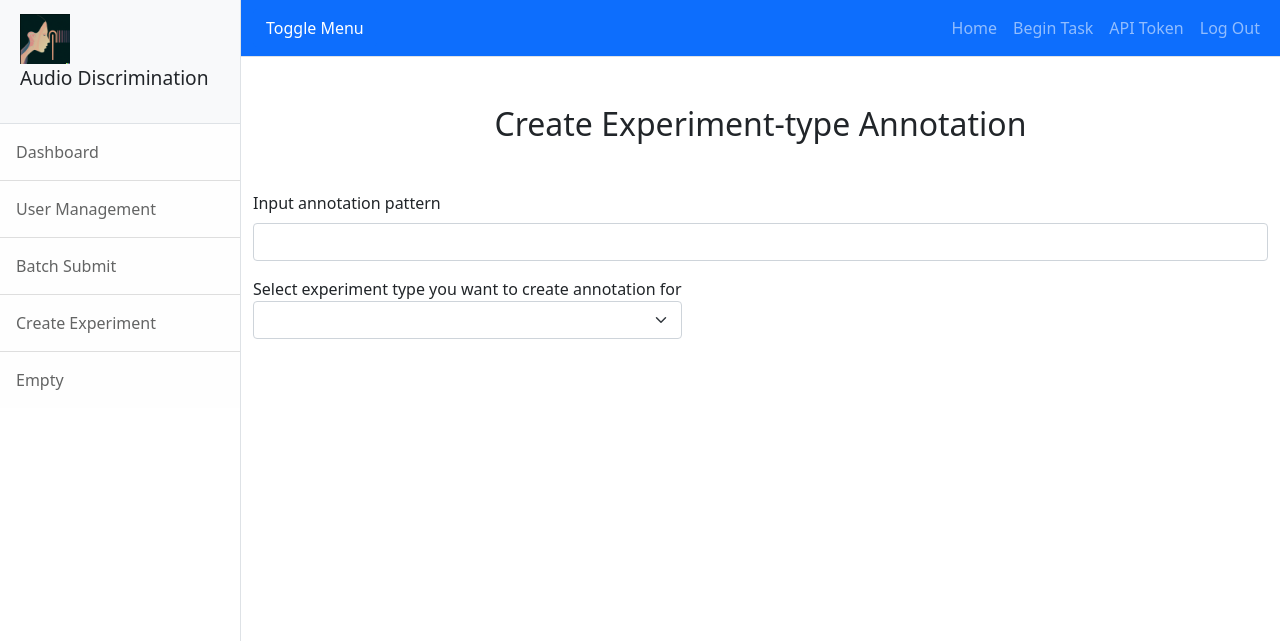
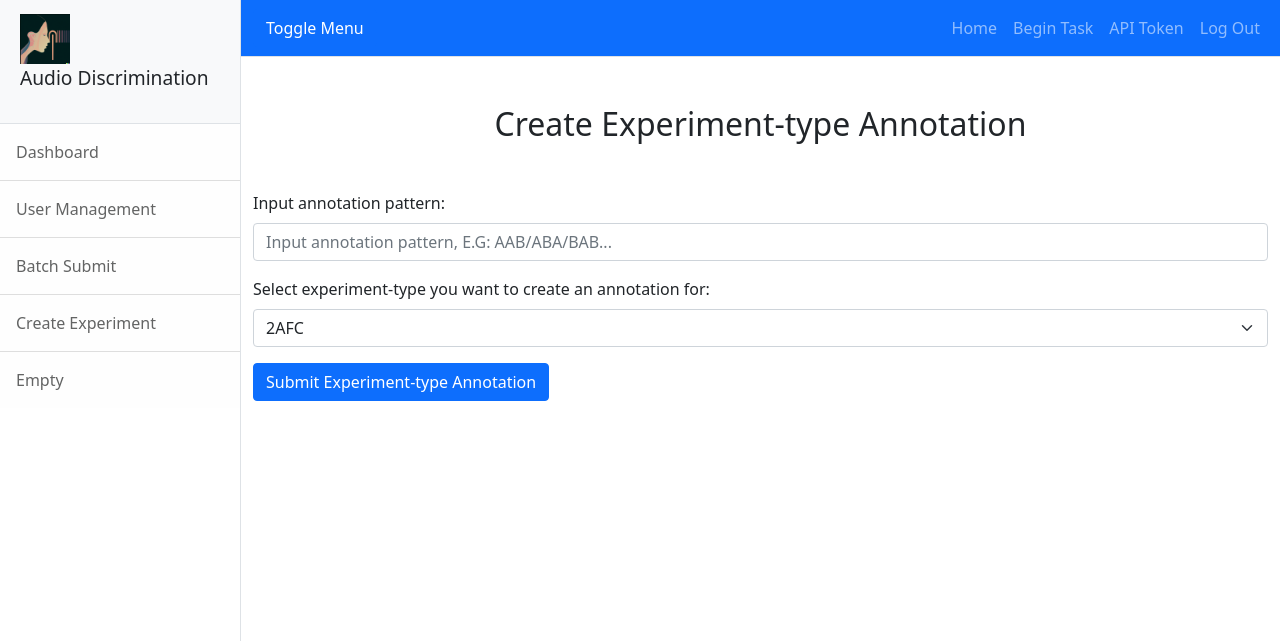
Before and after one commit to turian/audio-discrimination-crowdsource, a Django app: page /polls/admin/experiment-type/create-annotation/ in a window 1280 px wide. Shown: the top 641 px of the page. Run offline with Django 4.2, Linux system fonts and the light colour scheme; the visitor is signed in with stand-in values (Sample User, id 1); data comes from the database, SQL or seed files in the repository; lists and menus that the app fills with data are empty; some libraries are stand-ins or nearby versions.

Commit message:
final changes

```diff
--- a/polls/templates/polls/experiment-type-annotation.html
+++ b/polls/templates/polls/experiment-type-annotation.html
@@ -6,19 +6,22 @@
 </div>
 <form hx-post="{% url 'experiment-type-annotation' %}" hx-swap="innerHTML"
     hx-target="#body" hx-boost="true" hx-headers='{"X-CSRFToken": "{{ csrf_token }}"}'>
+
     <div class="mb-3">
-        <label for="annotation" class="form-label"> Input annotation pattern</label>
-        <input type="text" class="form-control" name="annotation"></input>
+        <label for="annotation" class="form-label">Input annotation pattern:</label>
+        <input type="text" id="annotation" class="form-control" name="annotation" placeholder="Input annotation pattern, E.G: AAB/ABA/BAB...">
     </div>
+
     <div class="mb-3">
-        <label class="form-label"> Select experiment type you want to create annotation for<lable>
-        <select class="form-select" name="experiment-type">
-        {% for experiment_type in experiment_types %}
-        <option value="{{experiment_type.pk}}">{{experiment_type.name}}</option>
-        {% empty %}
-        <option value="none">No experiment type available, you will need to create one first</option>
-        {% endfor %}
-    </div>
+        <label for="Experiment type" class="form-label">Select experiment-type you want to create an annotation for:</label>
+        <select id="select-form" class="form-select" name="experiment-type">
+            {% for type in experiment_types %}
+                <option value="{{type.pk}}" >{{type.type}}</option>
+            {% empty %}
+                <option value="empty">No experiment type available</option>
+            {% endfor %}
+        </select>
+      </div>
     <button type="submit" class="btn btn-primary">Submit Experiment-type Annotation</button>
 </form>
 
```
